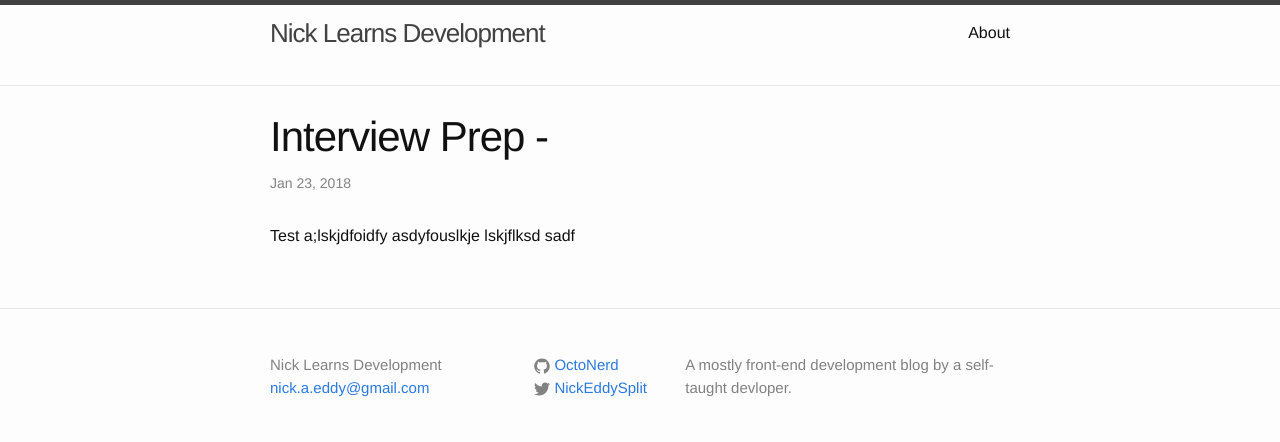
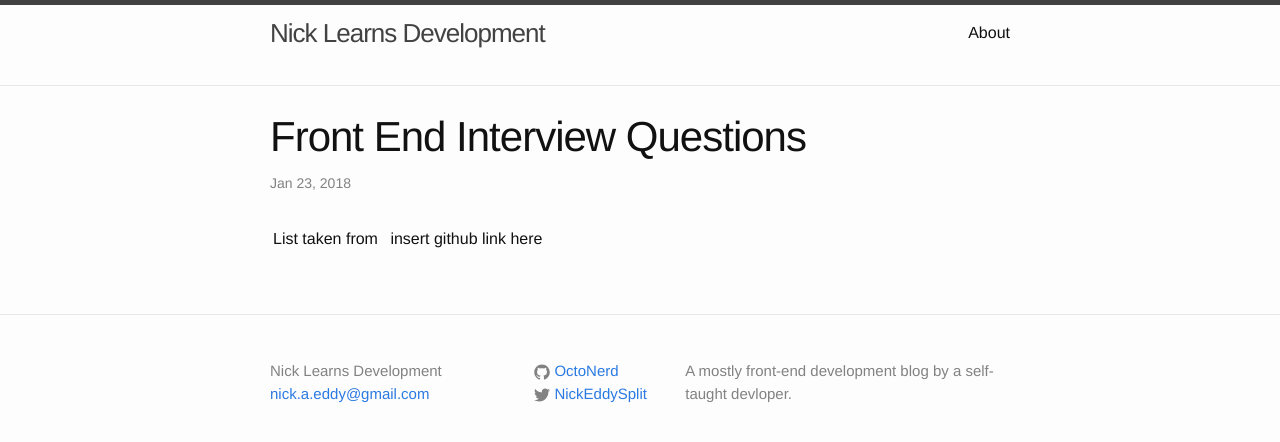
Before and after one commit to OctoNerd/OctoNerd.github.io, a Jekyll site: the page built from _posts/2018-01-23-Front-End-Interview-Questions.md, in a window 1280 px wide. Shown: the top 442 px of the page. Built offline with Jekyll 4.4.1, drawn with Linux system fonts in a browser that asks for light colours.

Commit message:
updated file names

```diff
--- a/_posts/2018-01-23-Front-End-Interview-Questions.markdown
+++ /dev/null
@@ -1,11 +0,0 @@
----
-layout: post
-title: "Interview Prep - "
-date: 2018-01-23
-category: Interview Prep
----
-Test a;lskjdfoidfy asdyfouslkje lskjflksd sadf
-
-
-
-[HTML5-element-flowchart]: http://html5doctor.com/downloads/h5d-sectioning-flowchart.png
--- /dev/null
+++ b/_posts/2018-01-23-Front-End-Interview-Questions.md
@@ -0,0 +1,8 @@
+---
+layout: post
+title: "Front End Interview Questions"
+date: 2018-01-23
+category: Interview Prep
+---
+
+List taken from ||insert github link here||
```
Also changed, not shown: about.md (+1 -1 lines), _posts/2016-09-10-HTML-Semantic-Elements.md (renamed from _posts/2016-09-10-HTML-Semantic-Elements.markdown).
